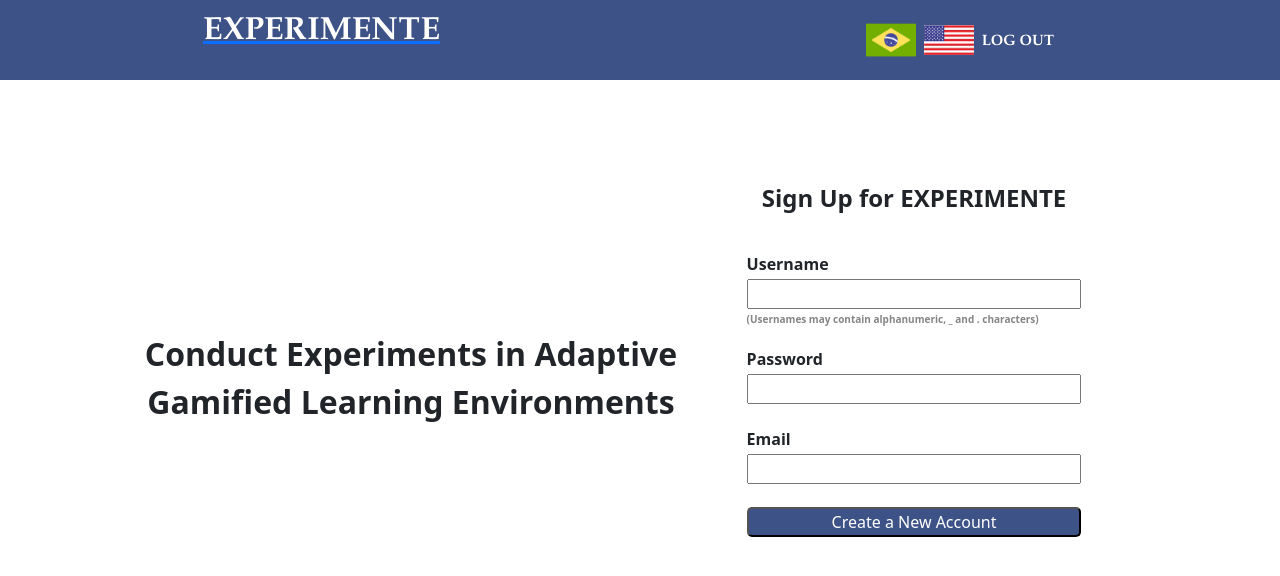
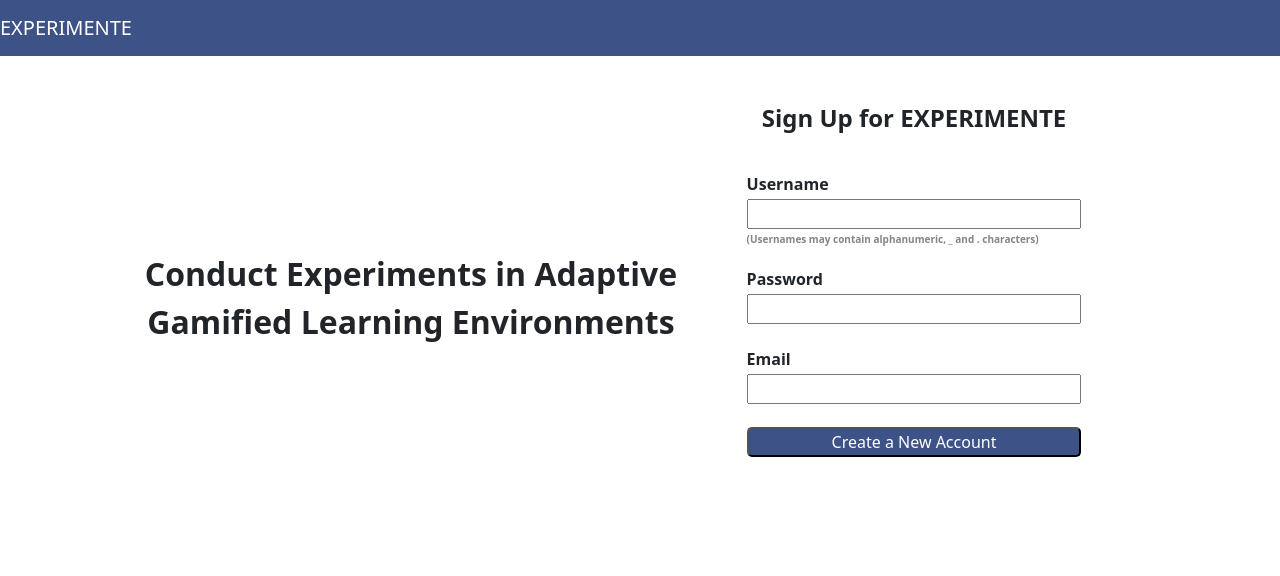
Before and after one commit to kamillatenorio/HCI-Project, a React (Create React App) app: page / in a window 1280 px wide. Shown: the top 576 px of the page. Built offline with nearby package versions, Linux system fonts and the light colour scheme.

Commit message:
Organizing NavBar

```diff
--- a/src/components/NavBar.jsx
+++ b/src/components/NavBar.jsx
@@ -7,12 +7,15 @@ import { Router } from 'react-router-dom';
 
 function NavBar() {
     const currentUrl = window.location.href;
-    // const currentUrl = useLocation();
     return (
-        <div className="NavBar">
+    <div>
+        <nav class="navbar fixed-top navbar-light " style={{backgroundColor: '#3D5287'}}>
+            <a class="navbar-brand" style={{color: '#ffffff'}} href="#">EXPERIMENTE</a>
+        </nav>
+        {/* <div className="NavBar">
             <div className="leftSide">
                 <div className="links">
-                    <a href="userprofile"><p style={{fontSize:'xx-large', marginLeft:'3px', textDecoration:'none'}}>EXPERIMENTE</p></a>
+                    <a href="userprofile"><p>EXPERIMENTE</p></a>
                 </div>
             </div>
             <div className="rightSide">
@@ -23,7 +26,7 @@ function NavBar() {
                     </div>
                 </div>
                 <div>
-                {currentUrl === "http://localhost:3000/" || currentUrl === "http://localhost:3000/login" || currentUrl === "http://localhost:3000/signup" ? (
+                {currentUrl === "http://localhost:3000/" || currentUrl === "http://localhost:3000/login" || currentUrl === "http://localhost:3000/login?" || currentUrl === "http://localhost:3000/signup" ? (
                     <div className="linkSign">
                         <a href="/login"> <b>SIGN IN </b> |  </a>
                         <a href="/signup"> <b>SIGN UP </b> </a>
@@ -34,7 +37,8 @@ function NavBar() {
                     )}
                 </div>
             </div>
-        </div>
+        </div> */}
+    </div>
     )
 }
 
```
